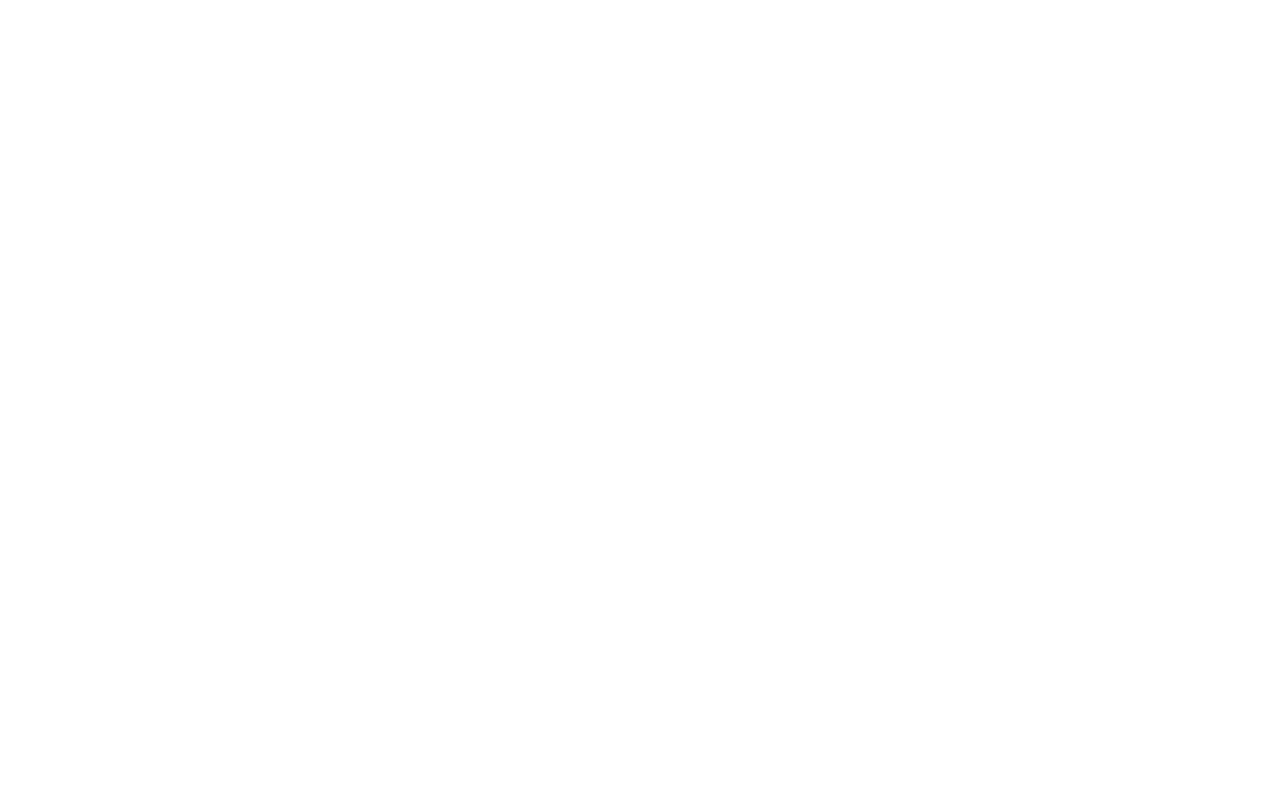
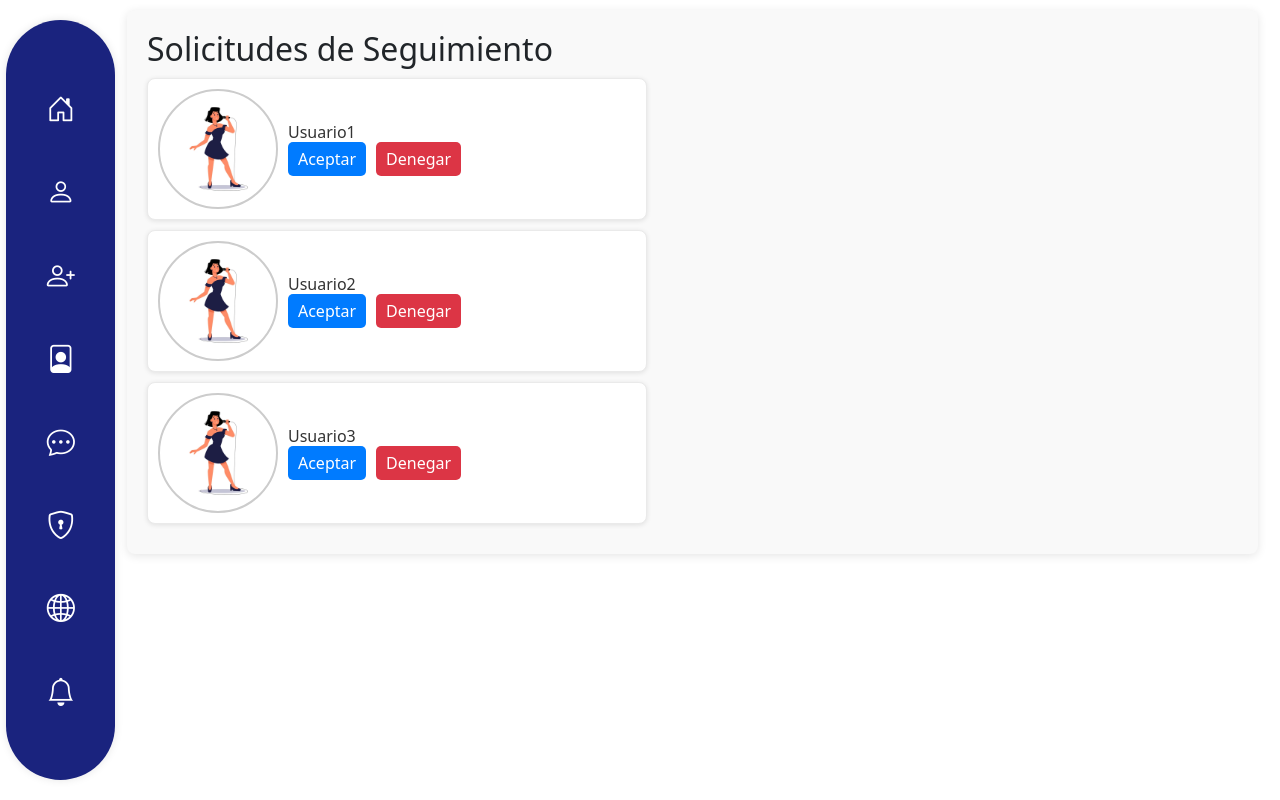
Before and after one commit to ksta11/TradeTalentSocialNetwork, a React (Vite) app: page /Notifications in a window 1280 px wide. Before the commit this address had no page. Built offline with nearby package versions, Linux system fonts and the light colour scheme.

Commit message:
Se anadio la pagina de solicitudes de seguimiento

```diff
--- a/src/App.jsx
+++ b/src/App.jsx
@@ -1,6 +1,6 @@
 import { Routes, Route } from 'react-router-dom';
 import LayoutWithSidebar from './components/pages/LayoutNavbar';
-import { Home, Login, Register,Profile, Chat, Admin, AllMembers } from './components/pages';
+import { Home, Login, Register,Profile, Chat, Admin, AllMembers, Notifications } from './components/pages';
 import 'bootstrap-icons/font/bootstrap-icons.css';
 
 function App() {
@@ -18,6 +18,12 @@
           <Route path="/AllMembers" element={
           <LayoutWithSidebar>
             <AllMembers />
+          </LayoutWithSidebar>
+          } />
+
+          <Route path="/Notifications" element={
+          <LayoutWithSidebar>
+            <Notifications />
           </LayoutWithSidebar>
           } />
 
--- a/src/components/molecules/Navbar.jsx
+++ b/src/components/molecules/Navbar.jsx
@@ -15,6 +15,7 @@
             <IconLink icon="bi-chat-dots" to="/chat" tooltipText="Chat"/>
             <IconLink icon="bi-shield-lock" to="/admin" tooltipText="Admin"/>
             <IconLink icon="bi bi-globe2" to="/AllMembers" tooltipText="All Members"/>
+            <IconLink icon="bi bi-bell" to="/Notifications" tooltipText="Notifications"/>
           </Nav>
         </div>
       </div>
--- /dev/null
+++ b/src/components/pages/Notifications.css
@@ -0,0 +1,60 @@
+/* src/components/pages/Notifications.css */
+
+.notifications-container {
+    padding: 20px;
+    background-color: #f9f9f9; /* Fondo claro */
+    border-radius: 8px; /* Bordes redondeados */
+    box-shadow: 0 2px 10px rgba(0, 0, 0, 0.1); /* Sombra sutil */
+}
+
+.horizontal-card {
+    display: flex;
+    align-items: center;
+    background-color: white; /* Fondo blanco para la tarjeta */
+    border: 1px solid #eaeaea; /* Borde gris claro */
+    border-radius: 8px; /* Bordes redondeados */
+    padding: 10px;
+    margin: 10px 0; /* Espaciado entre tarjetas */
+    box-shadow: 0 1px 5px rgba(0, 0, 0, 0.1); /* Sombra sutil */
+    width: 500px;
+}
+
+.horizontal-card-img {
+    border-radius: 50%; /* Imagen circular */
+    margin-right: 10px; /* Espaciado a la derecha */
+}
+
+.horizontal-card-body {
+    flex-grow: 1; /* Para que el contenido ocupe el espacio restante */
+}
+
+.button-group {
+    display: flex; /* Usar flexbox para alinear los botones */
+    gap: 10px; /* Espaciado entre botones */
+}
+
+.accept-button {
+    background-color: #007bff; /* Color del botón */
+    color: white; /* Color del texto */
+    border: none; /* Sin borde */
+    border-radius: 5px; /* Bordes redondeados */
+    padding: 5px 10px; /* Espaciado interno */
+    cursor: pointer; /* Cambiar cursor al pasar el mouse */
+}
+
+.accept-button:hover {
+    background-color: #0056b3; /* Color al pasar el mouse */
+}
+
+.deny-button {
+    background-color: #dc3545; /* Color del botón de denegar */
+    color: white; /* Color del texto */
+    border: none; /* Sin borde */
+    border-radius: 5px; /* Bordes redondeados */
+    padding: 5px 10px; /* Espaciado interno */
+    cursor: pointer; /* Cambiar cursor al pasar el mouse */
+}
+
+.deny-button:hover {
+    background-color: #c82333; /* Color al pasar el mouse */
+}
--- /dev/null
+++ b/src/components/pages/Notifications.jsx
@@ -0,0 +1,42 @@
+import { useState } from 'react';
+import './Notifications.css'; // Asegúrate de tener estilos para el contenedor
+
+export function Notifications() {
+    const [requests, setRequests] = useState([
+        { id: 1, username: 'Usuario1', imageUrl: '/Singer.webp' },
+        { id: 2, username: 'Usuario2', imageUrl: '/Singer.webp' },
+        { id: 3, username: 'Usuario3', imageUrl: '/Singer.webp' },
+    ]);
+
+    const handleAccept = (id) => {
+        // Lógica para aceptar la solicitud
+        setRequests(requests.filter(request => request.id !== id));
+    };
+
+    const handleDeny = (id) => {
+        // Lógica para denegar la solicitud
+        setRequests(requests.filter(request => request.id !== id));
+    };
+
+    return (
+        <div className="notifications-container">
+            <h2>Solicitudes de Seguimiento</h2>
+            {requests.length === 0 ? (
+                <p>No tienes solicitudes de seguimiento.</p>
+            ) : (
+                requests.map(request => (
+                    <div key={request.id} className="horizontal-card ">
+                        <img src={request.imageUrl} alt={request.username} className="horizontal-card-img" />
+                        <div className="horizontal-card-body">
+                            <h5 className="horizontal-card-title">{request.username}</h5>
+                            <div className="button-group">
+                                <button className="accept-button" onClick={() => handleAccept(request.id)}>Aceptar</button>
+                                <button className="deny-button" onClick={() => handleDeny(request.id)}>Denegar</button>
+                            </div>
+                        </div>
+                    </div>
+                ))
+            )}
+        </div>
+    );
+}
--- a/src/components/pages/index.js
+++ b/src/components/pages/index.js
@@ -6,3 +6,4 @@
 export { Video } from './Video'
 export { Admin } from './Admin'
 export { AllMembers } from './AllMembers'
+export { Notifications } from './Notifications'
```
